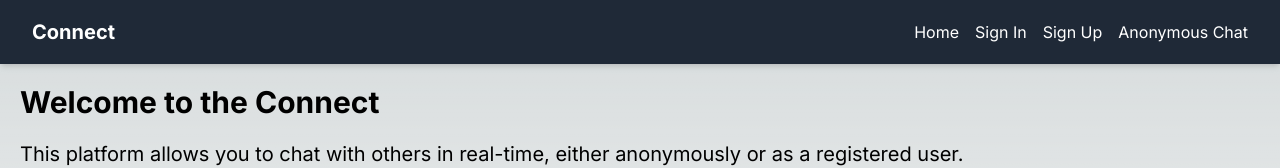
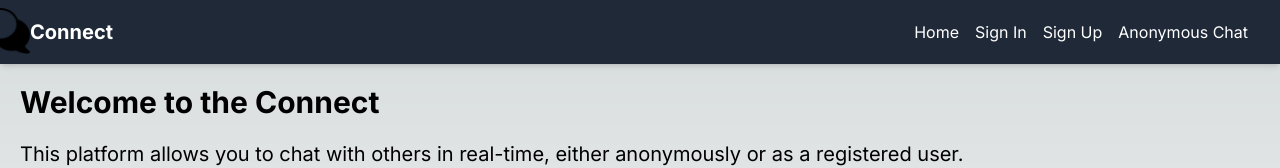
Before and after one commit to HunnyJ434/connect, a Next.js app: page / in a window 1280 px wide. Shown: the top 168 px of the page. Built offline with nearby package versions, Linux system fonts and the light colour scheme; no server answers.

Commit message:
Initial commit

```diff
--- a/components/Navbar.js
+++ b/components/Navbar.js
@@ -10,8 +10,9 @@ export default function Navbar() {
         <nav className="bg-gray-800 text-white shadow-md">
             <div className="max-w-7xl mx-auto px-4 sm:px-6 lg:px-8">
                 <div className="flex justify-between items-center h-16">
-                    {/* Brand Logo */}
-                    <div className="flex-shrink-0">
+                    {/* Brand Logo with Icon */}
+                    <div className="flex-shrink-0 flex items-center xl:ml-[-50px]"> {/* Reduced space-x from 2 to 1 */}
+                        <img src="/icons8-no-chat-100.png" alt="Icon" className="w-12 h-12" />
                         <Link href="/" className="text-xl font-bold text-white hover:text-gray-300">
                             Connect
                         </Link>
--- a/package.json
+++ b/package.json
@@ -5,7 +5,7 @@
   "scripts": {
     "dev": "node server.js",
     "build": "next build",
-    "start": "NODE_ENV=production node server.js"
+   "start": "next start"
   },
   "dependencies": {
     "bcryptjs": "^2.4.3",
```
Also changed, not shown: public/icons8-no-chat-100.png (added), 1 other file (tests, documents, lock files or other folders).
